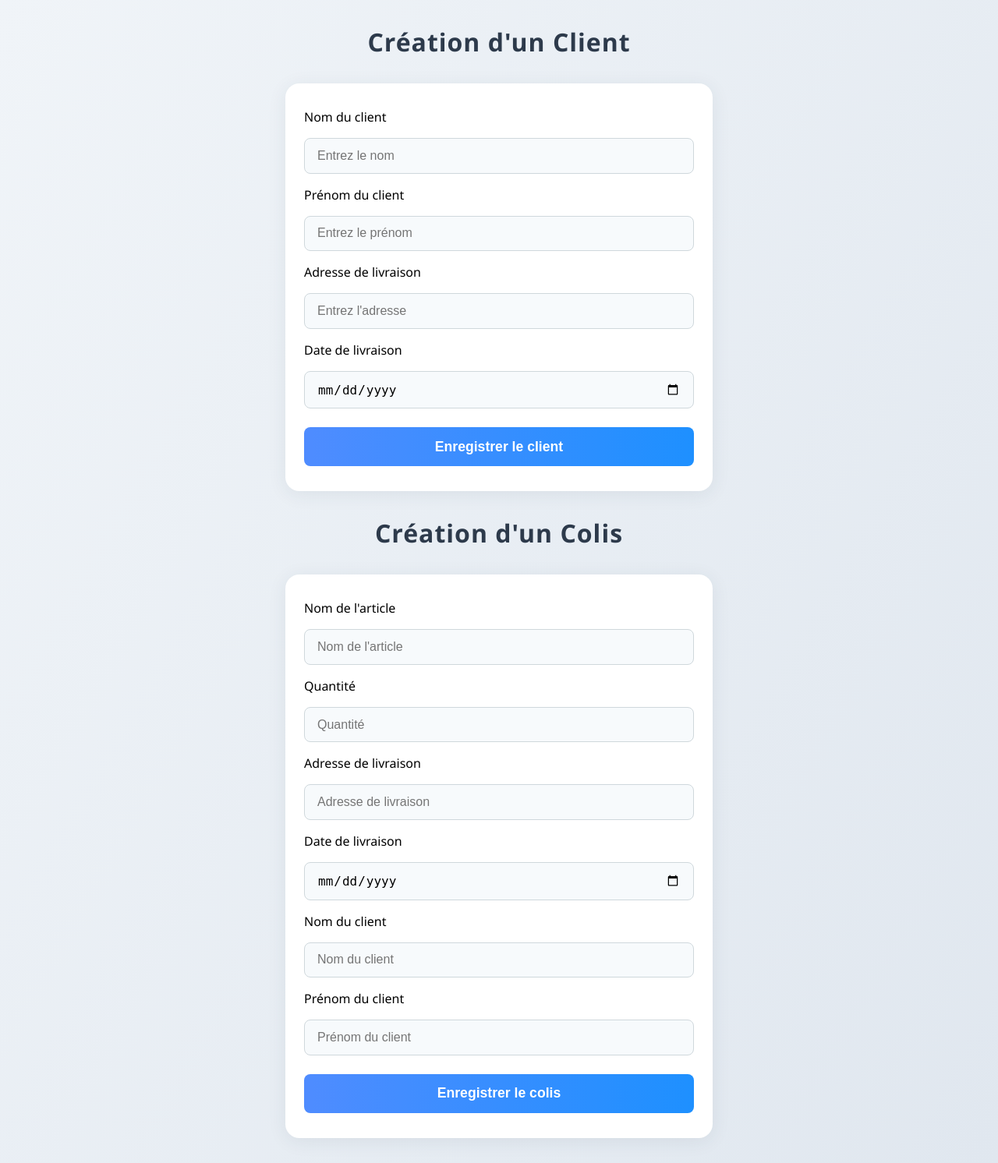
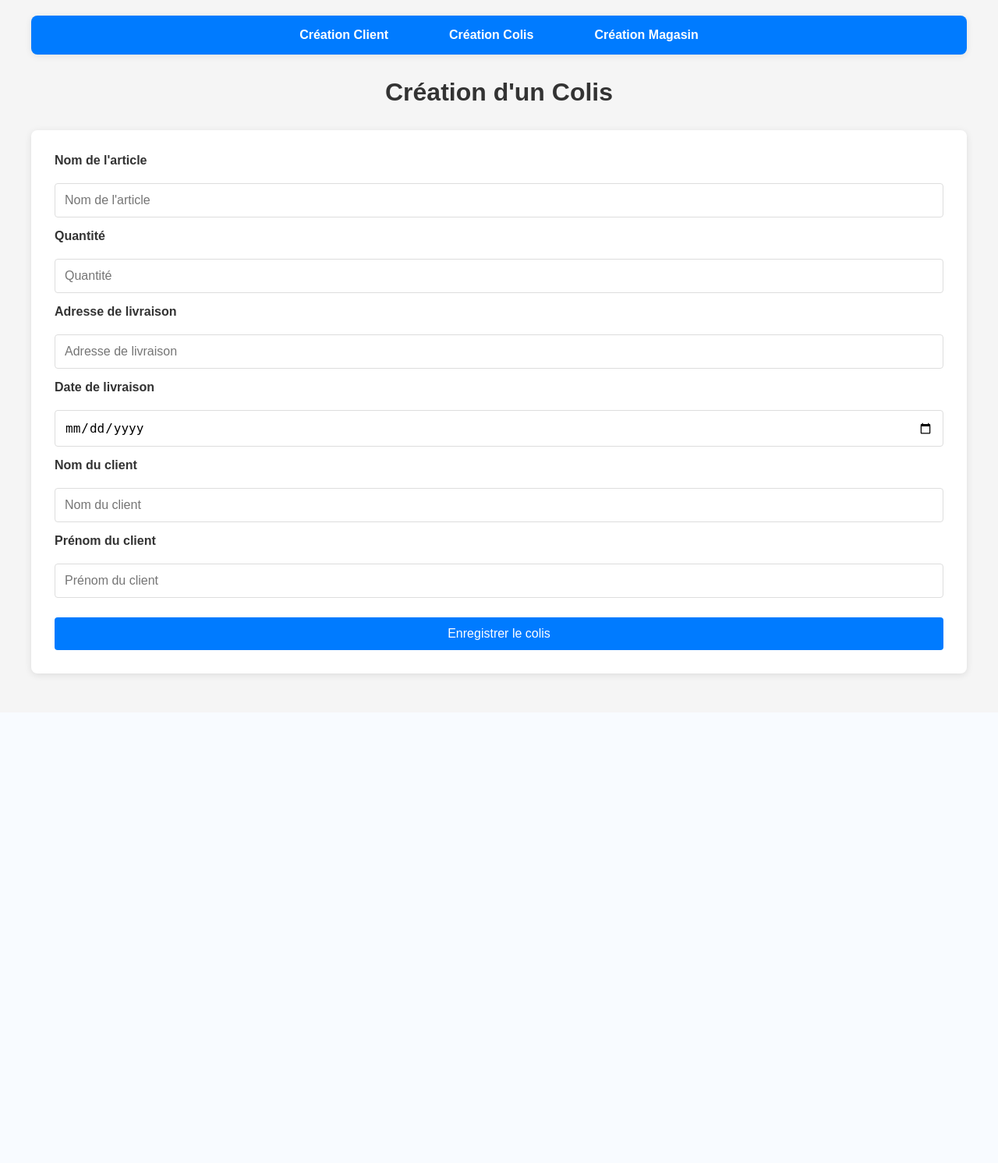
Before and after one commit to ossiebear/SAE203-suivi-de-colis, a PHP site: page /FOURNISSEUR-Raph/PUBLIC/HTML/injectionColi.html in a window 1280 px wide. Shown: the whole page at 78% size. After the commit the page ends 872 px from the top, so only its background shows below. Run offline with PHP 8.4, Linux system fonts and the light colour scheme.

Commit message:
Modification Majeur

```diff
--- a/FOURNISSEUR-Raph/PUBLIC/CSS/styles-php.css
+++ b/FOURNISSEUR-Raph/PUBLIC/CSS/styles-php.css
@@ -23,7 +23,8 @@ h1 {
     margin-bottom: 30px;
     text-align: center;
 }
-.search-form input[type="text"] {
+.search-form input[type="text"],
+.search-form input[type="password"] {
     padding: 10px;
     border: 1px solid #ddd;
     border-radius: 4px;
--- a/FOURNISSEUR-Raph/PUBLIC/CSS/styles.css
+++ b/FOURNISSEUR-Raph/PUBLIC/CSS/styles.css
@@ -1,82 +1,176 @@
-/* styles.css */
+body {
+    font-family: Arial, sans-serif;
+    max-width: 1200px;
+    margin: 0 auto;
+    padding: 20px;
+    background-color: #f5f5f5;
+}
 
-body {
-    font-family: 'Segoe UI', Arial, sans-serif;
-    background: linear-gradient(120deg, #f0f4f8 0%, #e0e7ef 100%);
+.main-nav {
+    background: #007bff;
+    border-radius: 8px;
+    margin-bottom: 30px;
+    box-shadow: 0 2px 10px rgba(0,0,0,0.08);
+}
+
+.main-nav ul {
+    list-style: none;
     margin: 0;
     padding: 0;
-    min-height: 100vh;
+    display: flex;
+    justify-content: center;
+    gap: 30px;
+}
+
+.main-nav li {
+    display: inline;
+}
+
+.main-nav a {
+    display: block;
+    color: #fff;
+    text-decoration: none;
+    font-weight: bold;
+    padding: 16px 24px;
+    border-radius: 4px;
+    transition: background 0.2s;
+}
+
+.main-nav a:hover,
+.main-nav a:focus,
+.main-nav .active {
+    background: #0056b3;
+    color: #fff;
+}
+
+.container {
+    background: white;
+    padding: 30px;
+    border-radius: 8px;
+    box-shadow: 0 2px 10px rgba(0,0,0,0.1);
+    margin-bottom: 30px;
 }
 
 h1 {
+    color: #333;
     text-align: center;
-    color: #2d3a4b;
-    margin-top: 2rem;
-    margin-bottom: 1rem;
-    font-size: 2rem;
-    letter-spacing: 1px;
+    margin-bottom: 30px;
 }
 
-.container {
-    max-width: 500px;
-    margin: 2rem auto;
-    background: #fff;
-    border-radius: 18px;
-    box-shadow: 0 4px 24px rgba(44, 62, 80, 0.08);
-    padding: 2rem 1.5rem;
-    display: flex;
-    flex-direction: column;
-    gap: 1.5rem;
-}
-
+/* Styles pour les formulaires de création */
 .add-items form {
     display: flex;
     flex-direction: column;
-    gap: 1rem;
+    gap: 15px;
 }
 
-input[type="text"],
-input[type="number"],
-input[type="date"] {
-    padding: 0.8rem 1rem;
-    border: 1px solid #cfd8dc;
-    border-radius: 8px;
-    font-size: 1rem;
-    background: #f7fafc;
-    transition: border 0.2s;
+.add-items label {
+    font-weight: bold;
+    color: #333;
+    margin-bottom: 5px;
 }
 
-input[type="text"]:focus,
-input[type="number"]:focus,
-input[type="date"]:focus {
-    border: 1.5px solid #4f8cff;
-    outline: none;
-    background: #fff;
+.add-items input[type="text"],
+.add-items input[type="password"],
+.add-items input[type="number"],
+.add-items input[type="date"] {
+    padding: 12px;
+    border: 1px solid #ddd;
+    border-radius: 4px;
+    font-size: 16px;
+    transition: border-color 0.3s ease;
 }
 
-button[type="submit"] {
-    background: linear-gradient(90deg, #4f8cff 0%, #1e90ff 100%);
-    color: #fff;
-    border: none;
-    border-radius: 8px;
-    padding: 0.9rem 0;
-    font-size: 1.1rem;
-    font-weight: 600;
-    cursor: pointer;
-    transition: background 0.2s;
-    margin-top: 0.5rem;
+.add-items input[type="text"]:focus,
+.add-items input[type="password"]:focus,
+.add-items input[type="number"]:focus,
+.add-items input[type="date"]:focus {
+    outline: none;
+    border-color: #007bff;
+    box-shadow: 0 0 0 2px rgba(0, 123, 255, 0.25);
 }
 
-button[type="submit"]:hover {
-    background: linear-gradient(90deg, #1e90ff 0%, #4f8cff 100%);
+.add-items button[type="submit"] {
+    padding: 12px 20px;
+    background: #007bff;
+    color: white;
+    border: none;
+    border-radius: 4px;
+    cursor: pointer;
+    font-size: 16px;
+    margin-top: 10px;
+    transition: background-color 0.3s ease;
 }
 
-@media (max-width: 600px) {
-    .container {
-      max-width: 95vw;
-      padding: 1.2rem 0.5rem;
-    }
-    h1 {
-      font-size: 1.3rem;
-    }
+.add-items button[type="submit"]:hover {
+    background: #0056b3;
 }
+
+/* Styles pour les formulaires de recherche (existants) */
+.search-form {
+    background: #f8f9fa;
+    padding: 20px;
+    border-radius: 5px;
+    margin-bottom: 30px;
+    text-align: center;
+}
+
+.search-form input[type="text"],
+.search-form input[type="password"] {
+    padding: 10px;
+    border: 1px solid #ddd;
+    border-radius: 4px;
+    width: 250px;
+    margin: 0 10px;
+}
+
+.search-form input[type="submit"] {
+    padding: 10px 20px;
+    background: #007bff;
+    color: white;
+    border: none;
+    border-radius: 4px;
+    cursor: pointer;
+}
+
+.search-form input[type="submit"]:hover {
+    background: #0056b3;
+}
+
+/* Styles pour les tableaux de résultats */
+.results-table {
+    width: 100%;
+    border-collapse: collapse;
+    margin-top: 20px;
+}
+
+.results-table th {
+    background: #343a40;
+    color: white;
+    padding: 12px;
+    text-align: left;
+}
+
+.results-table td {
+    padding: 10px;
+    border-bottom: 1px solid #ddd;
+}
+
+.results-table tr:nth-child(even) {
+    background: #f8f9fa;
+}
+
+.no-results {
+    text-align: center;
+    color: #666;
+    font-style: italic;
+    padding: 20px;
+}
+
+.error {
+    color: #dc3545;
+    background: #f8d7da;
+    padding: 10px;
+    border-radius: 4px;
+    margin: 10px 0;
+}
--- a/FOURNISSEUR-Raph/PUBLIC/HTML/injectionColi.html
+++ b/FOURNISSEUR-Raph/PUBLIC/HTML/injectionColi.html
@@ -7,22 +7,13 @@
     <meta name="viewport" content="width=device-width, initial-scale=1.0">
 </head>
 <body>
-    <h1>Création d'un Client</h1>
-    <div class="container">
-        <div class="add-items">
-            <form action="../../SRC/EnregistrerClient.php" method="post" autocomplete="off">
-                <label for="clientName">Nom du client</label>
-                <input type="text" id="clientName" name="clientName" placeholder="Entrez le nom" required />
-                <label for="clientFirstname">Prénom du client</label>
-                <input type="text" id="clientFirstname" name="clientFirstname" placeholder="Entrez le prénom" required />
-                <label for="destinationAddress">Adresse de livraison</label>
-                <input type="text" id="destinationAddress" name="destinationAddress" placeholder="Entrez l'adresse" required />
-                <label for="deliveryDate">Date de livraison</label>
-                <input type="date" id="deliveryDate" name="deliveryDate" required />
-                <button type="submit">Enregistrer le client</button>
-            </form>
-        </div>
-    </div>
+    <nav class="main-nav">
+        <ul>
+            <li><a href="injectionClient.html">Création Client</a></li>
+            <li><a href="injectionColi.html">Création Colis</a></li>
+            <li><a href="injectionMagasin.php">Création Magasin</a></li>
+        </ul>
+    </nav>
 
     <h1>Création d'un Colis</h1>
     <div class="container">
```
Also changed, not shown: FOURNISSEUR-Raph/PUBLIC/HTML/injectionClient.html (added, +39 -0 lines), FOURNISSEUR-Raph/PUBLIC/HTML/injectionMagasin.php (added, +87 -0 lines), FOURNISSEUR-Raph/SRC/EnregistrerClient.php (+9 -33 lines), FOURNISSEUR-Raph/SRC/EnregistrerColi.php (+11 -58 lines), FOURNISSEUR-Raph/SRC/EnregistrerMagasin.php (added, +9 -0 lines), FOURNISSEUR-Raph/SRC/fonctionsBDD.php (+49 -92 lines), 1 other file.
